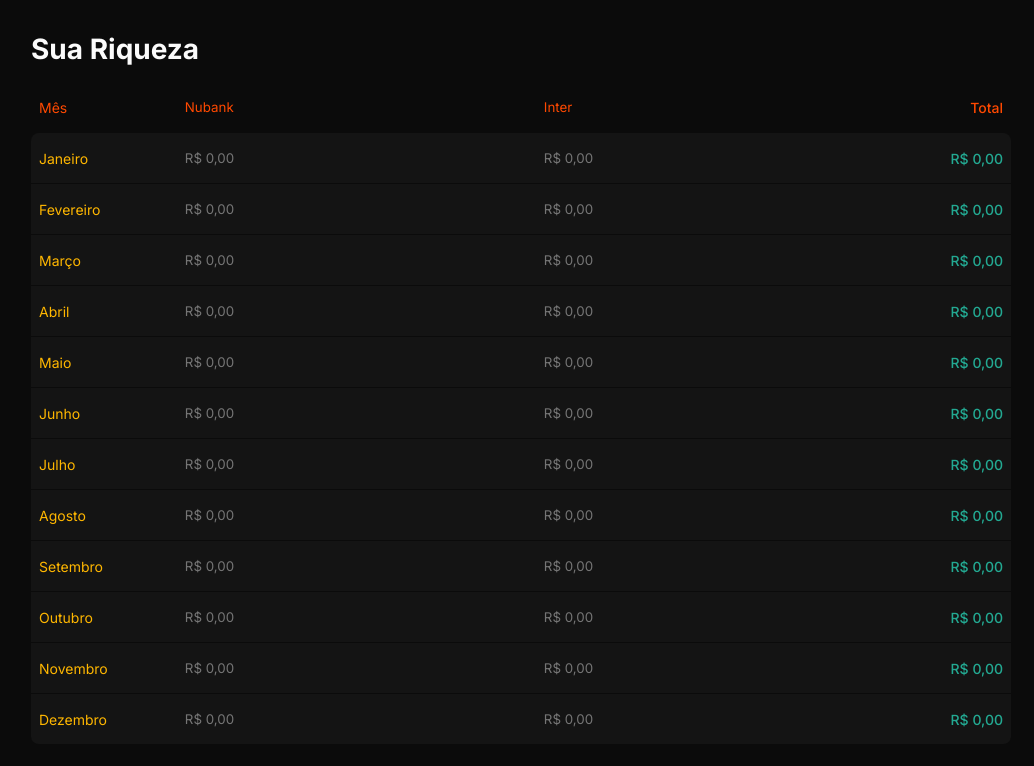
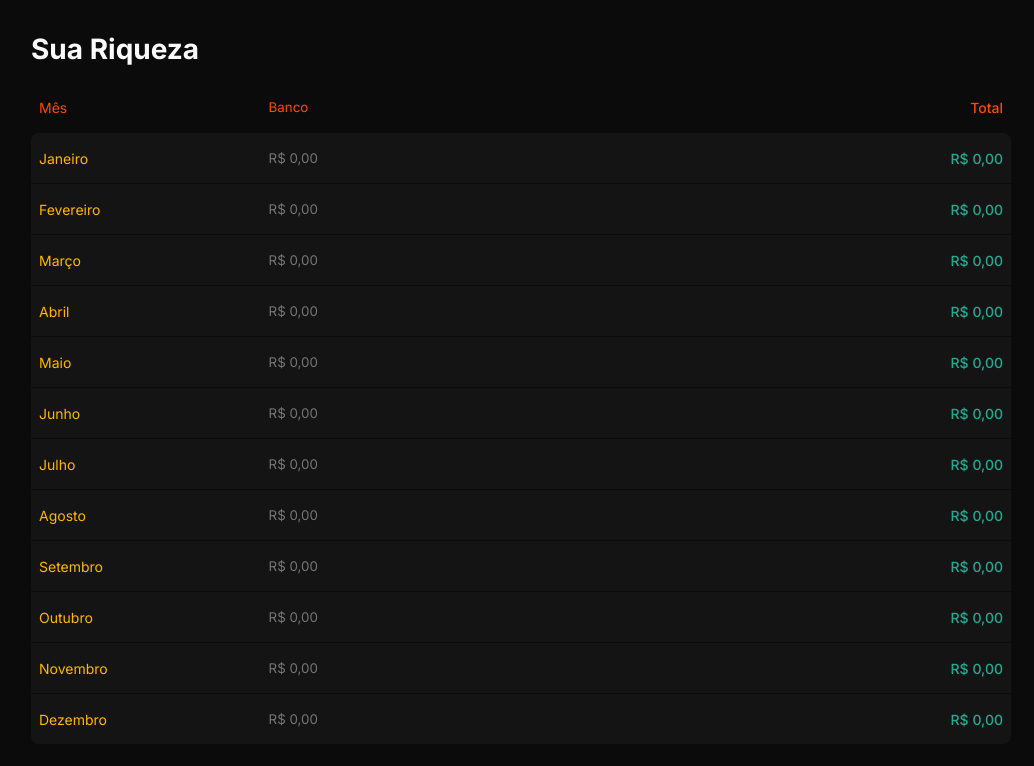
Before and after one commit to hbalardin/wealth-app, a React (Create React App) app: page / in a window 1280 px wide. Shown: the top 766 px of the page, without its empty margins (119-1153 px from the left). Built offline with nearby package versions, Linux system fonts and the light colour scheme.

Commit message:
feat: save table values on local storage

```diff
--- a/src/components/ui/Table/index.tsx
+++ b/src/components/ui/Table/index.tsx
@@ -1,37 +1,72 @@
+import { useCallback, useMemo } from "react";
 import { Container } from "./styles";
 
 import { TableColumn } from "../../ui/TableColumn";
 import { TableCell } from "../../ui/TableCell";
-import { TableProps, useTable } from "../../../hooks/useTable";
+import { Cell, Column, TableData } from "../../../hooks/useWealthTable";
 
-const Table = (data: TableProps) => {
-  const { columns, rows } = useTable(data);
+const Table = ({ columns, rows, updateData }: TableData) => {
+  const onChangeColumn = useCallback(
+    (newColumn: Column) => {
+      const updatedColumns = columns.map((column) => {
+        if (column.key === newColumn.key) return newColumn;
+        return column;
+      });
+      updateData({ rows, columns: updatedColumns });
+    },
+    [columns, rows, updateData]
+  );
+
+  const onChangeCell = useCallback(
+    (newCell: Cell) => {
+      const updatedRows = rows.map((row) => {
+        if (row.id !== newCell.rowId) return row;
+        return {
+          ...row,
+          cells: row.cells.map((cell) => {
+            if (cell.columnKey !== newCell.columnKey) return cell;
+            return newCell;
+          }),
+        };
+      });
+      updateData({ columns, rows: updatedRows });
+    },
+    [columns, rows, updateData]
+  );
+
+  const theadContent = useMemo(() => {
+    return columns.map((column) => (
+      <TableColumn
+        key={column.key}
+        column={column}
+        onChangeColumn={onChangeColumn}
+      />
+    ));
+  }, [columns, onChangeColumn]);
+
+  const tbodyContent = useMemo(() => {
+    return rows.map((row) => (
+      <tr key={row.id}>
+        {columns.map((column) => {
+          const i = row.cells.findIndex(
+            (cell) => column.key === cell.columnKey
+          );
+          return (
+            <TableCell
+              key={column.key}
+              cell={row.cells[i]}
+              onChangeCell={onChangeCell}
+            ></TableCell>
+          );
+        })}
+      </tr>
+    ));
+  }, [columns, onChangeCell, rows]);
 
   return (
     <Container>
-      <thead>
-        {columns.map((column) => (
-          <TableColumn
-            key={column.key}
-            isEditable={column.isEditable}
-            text={column.text}
-          />
-        ))}
-      </thead>
-      <tbody>
-        {rows.map((row) => (
-          <tr key={row.id}>
-            {row.cells.map((cell) => (
-              <TableCell
-                isEditable={cell.isEditable}
-                key={cell.key}
-                text={cell.text}
-                value={cell.value}
-              ></TableCell>
-            ))}
-          </tr>
-        ))}
-      </tbody>
+      <thead>{theadContent}</thead>
+      <tbody>{tbodyContent}</tbody>
     </Container>
   );
 };
--- a/src/components/ui/TableCell/index.tsx
+++ b/src/components/ui/TableCell/index.tsx
@@ -1,26 +1,34 @@
 import { useCallback, useState } from "react";
+import { Cell } from "../../../hooks/useWealthTable";
 import { convertToCurrency } from "../../../utils/functions";
 import { Container } from "./styles";
 
 interface TableCellProps {
-  isEditable: boolean;
-  text: string;
-  value: number;
+  cell: Cell;
+  onChangeCell: (newCell: Cell) => void;
 }
 
-export const TableCell = ({ isEditable, text, value }: TableCellProps) => {
+export const TableCell = ({ cell, onChangeCell }: TableCellProps) => {
+  const { text, value, isEditable } = cell;
+
   const [cellValue, setCellValue] = useState(value);
-  const [inputValue, setInputValue] = useState(text);
+  const [inputText, setInputText] = useState(text);
 
   const changeValue = useCallback((value: string | number) => {
     setCellValue(Number(value));
-    setInputValue(String(value));
+    setInputText(String(value));
   }, []);
 
   const onBlur = useCallback(() => {
-    if (cellValue <= 0) return setInputValue("");
-    setInputValue(convertToCurrency(cellValue));
-  }, [cellValue]);
+    const newText = cellValue >= 0 ? convertToCurrency(cellValue) : "";
+    setInputText(newText);
+
+    onChangeCell({
+      ...cell,
+      value: cellValue,
+      text: newText,
+    });
+  }, [cell, onChangeCell, cellValue]);
 
   const onChange = useCallback(
     (value: string) => {
@@ -32,8 +40,8 @@ export const TableCell = ({ isEditable, text, value }: TableCellProps) => {
   );
 
   const onFocus = useCallback(() => {
-    if (cellValue > 0) return setInputValue(String(cellValue));
-    setInputValue("");
+    if (cellValue > 0) return setInputText(String(cellValue));
+    setInputText("");
   }, [cellValue]);
 
   const onKeyDown = useCallback(
@@ -52,7 +60,7 @@ export const TableCell = ({ isEditable, text, value }: TableCellProps) => {
           onKeyDown={onKeyDown}
           type="text"
           placeholder="R$ 0,00"
-          value={inputValue}
+          value={inputText}
           onBlur={onBlur}
           onFocus={onFocus}
           onChange={(e) => onChange(e.target.value)}
--- a/src/components/ui/TableColumn/index.tsx
+++ b/src/components/ui/TableColumn/index.tsx
@@ -1,24 +1,25 @@
-import { useState } from "react";
+import { Column } from "../../../hooks/useWealthTable";
 import { Container } from "./styles";
 
 interface TableColumnProps {
-  isEditable: boolean;
-  text: string;
+  column: Column;
+  onChangeColumn: (newColumn: Column) => void;
 }
 
-export const TableColumn = ({ isEditable, text }: TableColumnProps) => {
-  const [value, setValue] = useState(text);
+export const TableColumn = ({ column, onChangeColumn }: TableColumnProps) => {
+  const { isEditable, text } = column;
+
   return (
     <Container isEditable={isEditable}>
       {isEditable ? (
         <input
           type="text"
           placeholder="Banco Y"
-          value={value}
-          onChange={(e) => setValue(e.target.value)}
+          value={text}
+          onChange={(e) => onChangeColumn({ ...column, text: e.target.value })}
         />
       ) : (
-        value
+        text
       )}
     </Container>
   );
--- /dev/null
+++ b/src/hooks/useLocalStorage.tsx
@@ -0,0 +1,26 @@
+import { useState } from "react";
+
+export const useLocalStorage = <T extends unknown>(
+  key: string,
+  initialValue: T
+) => {
+  const [storedValue, setStoredValue] = useState<T>(() => {
+    try {
+      const item = window.localStorage.getItem(key);
+      return item ? JSON.parse(item) : initialValue;
+    } catch (error) {
+      return initialValue;
+    }
+  });
+  const setValue = (value: T) => {
+    try {
+      const valueToStore =
+        value instanceof Function ? value(storedValue) : value;
+      setStoredValue(valueToStore);
+      window.localStorage.setItem(key, JSON.stringify(valueToStore));
+    } catch (error) {
+      console.log(error);
+    }
+  };
+  return [storedValue, setValue] as const;
+};
--- a/src/hooks/useTable.tsx
+++ /dev/null
@@ -1,84 +0,0 @@
-import { useCallback } from "react";
-import { MONTHS } from "../utils/constants";
-import { convertToCurrency } from "../utils/functions";
-
-type Column = {
-  isEditable: boolean;
-  key: string;
-  text: string;
-};
-
-type Cell = {
-  isEditable?: boolean;
-  key: string;
-  text: string;
-  value: number;
-};
-
-type Row = {
-  cells: Cell[];
-  id: number;
-};
-
-export interface TableProps {
-  columns: Column[];
-  rows: Row[];
-}
-
-export const useTable = ({ columns, rows }: TableProps) => {
-  const getColumns = useCallback(() => {
-    const parsedColumns = columns.map((column) => ({
-      ...column,
-      isEditable: true,
-    }));
-
-    return [
-      { key: "MonthKey", text: "Mês", isEditable: false },
-      ...parsedColumns,
-      { key: "TotalKey", text: "Total", isEditable: false },
-    ];
-  }, [columns]);
-
-  const getCells = useCallback((row: Row) => {
-    const parsedCells = row.cells.map((cell) => ({
-      ...cell,
-      isEditable: true,
-    }));
-
-    const total = parsedCells.reduce(
-      (accumulator, current) => accumulator + current.value,
-      0
-    );
-
-    return [
-      {
-        isEditable: false,
-        key: "MonthKey",
-        text: MONTHS[row.id].value,
-        value: 0,
-      },
-      ...parsedCells,
-      {
-        isEditable: false,
-        key: "TotalKey",
-        text: convertToCurrency(total),
-        value: total,
-      },
-    ];
-  }, []);
-
-  const getRows = useCallback(() => {
-    return MONTHS.map((month) => {
-      const row = rows[month.key] ?? { id: month.key, cells: [] };
-      return {
-        id: month.key,
-        cells: getCells(row),
-      };
-    });
-  }, [getCells, rows]);
-
-  return {
-    columns: getColumns(),
-    rows: getRows(),
-  };
-};
--- /dev/null
+++ b/src/hooks/useWealthTable.tsx
@@ -0,0 +1,84 @@
+import { useCallback } from "react";
+import { MONTHS } from "../utils/constants";
+import { convertToCurrency } from "../utils/functions";
+import { useLocalStorage } from "./useLocalStorage";
+
+const INITIAL_DATA = {
+  columns: [
+    { key: "MonthKey", text: "Mês", isEditable: false },
+    { key: "99", text: "Banco", isEditable: true },
+    { key: "TotalKey", text: "Total", isEditable: false },
+  ],
+  rows: Array.from(Array(12).keys()).map((id) => ({
+    id,
+    cells: [
+      {
+        columnKey: "MonthKey",
+        isEditable: false,
+        rowId: id,
+        text: MONTHS[id].value,
+        value: 0,
+      },
+      { rowId: id, columnKey: "99", text: "", value: 0, isEditable: true },
+      {
+        columnKey: "TotalKey",
+        isEditable: false,
+        rowId: id,
+        text: convertToCurrency(0),
+        value: 0,
+      },
+    ],
+  })),
+};
+
+export type Column = {
+  isEditable: boolean;
+  key: string;
+  text: string;
+};
+
+export type Cell = {
+  columnKey: string;
+  isEditable: boolean;
+  rowId: number;
+  text: string;
+  value: number;
+};
+
+export type Row = {
+  cells: Cell[];
+  id: number;
+};
+
+export interface TableData {
+  columns: Column[];
+  rows: Row[];
+  updateData: (data: typeof INITIAL_DATA) => void;
+}
+
+export const useWealthTable = (): TableData => {
+  const [data, setData] = useLocalStorage(
+    "@HB:PrimoAPP-WealthTable",
+    INITIAL_DATA
+  );
+
+  const getCalcRows = useCallback((rows: Row[]) => {
+    return rows.map((row) => {
+      let total = 0;
+      const updatedCells = row.cells.map((cell) => {
+        if (cell.columnKey !== "TotalKey") {
+          total += cell.value;
+          return cell;
+        }
+        return { ...cell, value: total, text: convertToCurrency(total) };
+      });
+      return { ...row, cells: updatedCells };
+    });
+  }, []);
+
+  return {
+    columns: data.columns,
+    rows: getCalcRows(data.rows),
+    updateData: setData,
+  };
+};
--- a/src/pages/Home/index.tsx
+++ b/src/pages/Home/index.tsx
@@ -3,102 +3,15 @@ import { PageTitle } from "./styles";
 import Table from "../../components/ui/Table";
 import PageLayout from "../../components/layout/PageLayout";
 
-const columns = [
-  { key: "99", text: "Nubank", isEditable: true },
-  { key: "93", text: "Inter", isEditable: true },
-];
-const rows = [
-  {
-    id: 0,
-    cells: [
-      { key: "99", text: "", value: 0, isEditable: true },
-      { key: "93", text: "", value: 0, isEditable: true },
-    ],
-  },
-  {
-    id: 1,
-    cells: [
-      { key: "99", text: "", value: 0, isEditable: true },
-      { key: "93", text: "", value: 0, isEditable: true },
-    ],
-  },
-  {
-    id: 2,
-    cells: [
-      { key: "99", text: "", value: 0, isEditable: true },
-      { key: "93", text: "", value: 0, isEditable: true },
-    ],
-  },
-  {
-    id: 3,
-    cells: [
-      { key: "99", text: "", value: 0, isEditable: true },
-      { key: "93", text: "", value: 0, isEditable: true },
-    ],
-  },
-  {
-    id: 4,
-    cells: [
-      { key: "99", text: "", value: 0, isEditable: true },
-      { key: "93", text: "", value: 0, isEditable: true },
-    ],
-  },
-  {
-    id: 5,
-    cells: [
-      { key: "99", text: "", value: 0, isEditable: true },
-      { key: "93", text: "", value: 0, isEditable: true },
-    ],
-  },
-  {
-    id: 6,
-    cells: [
-      { key: "99", text: "", value: 0, isEditable: true },
-      { key: "93", text: "", value: 0, isEditable: true },
-    ],
-  },
-  {
-    id: 7,
-    cells: [
-      { key: "99", text: "", value: 0, isEditable: true },
-      { key: "93", text: "", value: 0, isEditable: true },
-    ],
-  },
-  {
-    id: 8,
-    cells: [
-      { key: "99", text: "", value: 0, isEditable: true },
-      { key: "93", text: "", value: 0, isEditable: true },
-    ],
-  },
-  {
-    id: 9,
-    cells: [
-      { key: "99", text: "", value: 0, isEditable: true },
-      { key: "93", text: "", value: 0, isEditable: true },
-    ],
-  },
-  {
-    id: 10,
-    cells: [
-      { key: "99", text: "", value: 0, isEditable: true },
-      { key: "93", text: "", value: 0, isEditable: true },
-    ],
-  },
-  {
-    id: 11,
-    cells: [
-      { key: "99", text: "", value: 0, isEditable: true },
-      { key: "93", text: "", value: 0, isEditable: true },
-    ],
-  },
-];
+import { useWealthTable } from "../../hooks/useWealthTable";
 
 const Home = () => {
+  const wealthTableProps = useWealthTable();
+
   return (
     <PageLayout>
       <PageTitle>Sua Riqueza</PageTitle>
-      <Table columns={columns} rows={rows} />
+      <Table {...wealthTableProps} />
     </PageLayout>
   );
 };
```
